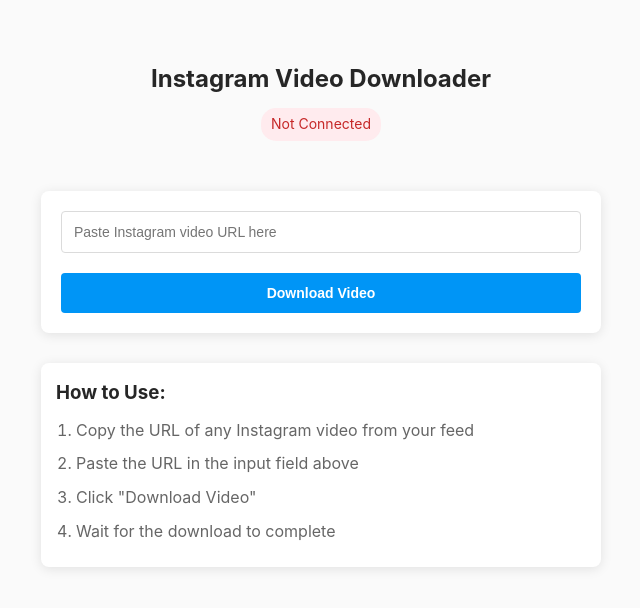
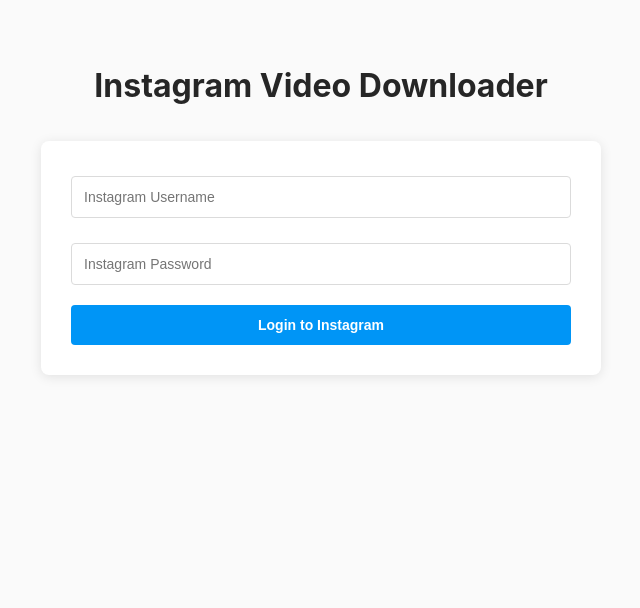
Before and after one commit to drdaga/abhaydagainsta, a Flask app: page / in a window 1280 px wide. Shown: the top 608 px of the page, without its empty margins (319-959 px from the left). Run offline with Flask 2, Linux system fonts and the light colour scheme.

Commit message:
Update index.html

```diff
--- a/templates/index.html
+++ b/templates/index.html
@@ -20,8 +20,8 @@
         body {
             font-family: -apple-system, BlinkMacSystemFont, "Segoe UI", Roboto, Helvetica, Arial, sans-serif;
             background: #fafafa;
+            color: #262626;
             line-height: 1.6;
-            color: #262626;
         }
 
         .container {
@@ -30,61 +30,39 @@
             padding: 20px;
         }
 
-        .header {
+        .login-section, .download-section {
+            background: white;
+            padding: 30px;
+            border-radius: 8px;
+            box-shadow: 0 2px 12px rgba(0, 0, 0, 0.1);
+            margin-bottom: 20px;
+        }
+
+        h1 {
             text-align: center;
+            color: #262626;
             margin-bottom: 30px;
         }
 
-        .header h1 {
-            color: #262626;
-            font-size: 24px;
-            margin-bottom: 10px;
-        }
-
-        .status-indicator {
-            display: inline-block;
-            padding: 5px 10px;
-            border-radius: 15px;
-            font-size: 14px;
+        .form-group {
             margin-bottom: 20px;
         }
 
-        .status-online {
-            background-color: #e8f5e9;
-            color: #2e7d32;
-        }
-
-        .status-offline {
-            background-color: #ffebee;
-            color: #c62828;
-        }
-
-        .download-form {
-            background: white;
-            padding: 20px;
-            border-radius: 8px;
-            box-shadow: 0 2px 12px rgba(0, 0, 0, 0.1);
-        }
-
-        .input-group {
-            margin-bottom: 20px;
-        }
-
-        input[type="text"] {
+        input {
             width: 100%;
             padding: 12px;
             border: 1px solid #dbdbdb;
             border-radius: 4px;
             font-size: 14px;
-            transition: border-color 0.3s;
+            margin-top: 5px;
         }
 
-        input[type="text"]:focus {
+        input:focus {
             border-color: var(--primary-color);
             outline: none;
         }
 
-        .button {
+        button {
             width: 100%;
             padding: 12px;
             background-color: var(--primary-color);
@@ -97,21 +75,21 @@
             transition: background-color 0.3s;
         }
 
-        .button:hover {
+        button:hover {
             background-color: #0081d6;
         }
 
-        .button:disabled {
+        button:disabled {
             background-color: #b2dffc;
             cursor: not-allowed;
         }
 
         .message {
-            margin-top: 20px;
             padding: 10px;
             border-radius: 4px;
+            margin-top: 10px;
+            display: none;
             text-align: center;
-            display: none;
         }
 
         .error {
@@ -130,7 +108,7 @@
             margin: 20px 0;
         }
 
-        .loader-spinner {
+        .spinner {
             width: 40px;
             height: 40px;
             border: 4px solid #f3f3f3;
@@ -144,109 +122,83 @@
             0% { transform: rotate(0deg); }
             100% { transform: rotate(360deg); }
         }
-
-        .instructions {
-            margin-top: 30px;
-            padding: 15px;
-            background: white;
-            border-radius: 8px;
-            box-shadow: 0 2px 12px rgba(0, 0, 0, 0.1);
-        }
-
-        .instructions h3 {
-            color: #262626;
-            margin-bottom: 10px;
-        }
-
-        .instructions ol {
-            padding-left: 20px;
-        }
-
-        .instructions li {
-            margin-bottom: 8px;
-            color: #666;
-        }
     </style>
 </head>
 <body>
     <div class="container">
-        <div class="header">
-            <h1>Instagram Video Downloader</h1>
-            <div id="status" class="status-indicator status-offline">Checking Status...</div>
+        <h1>Instagram Video Downloader</h1>
+
+        <div class="login-section" id="loginSection">
+            <form id="loginForm" onsubmit="handleLogin(event)">
+                <div class="form-group">
+                    <input type="text" id="username" placeholder="Instagram Username" required>
+                </div>
+                <div class="form-group">
+                    <input type="password" id="password" placeholder="Instagram Password" required>
+                </div>
+                <button type="submit">Login to Instagram</button>
+            </form>
+            <div class="message" id="loginMessage"></div>
         </div>
 
-        <div class="download-form">
+        <div class="download-section" id="downloadSection" style="display: none;">
             <form id="downloadForm" onsubmit="handleDownload(event)">
-                <div class="input-group">
-                    <input type="text"
-                           id="videoUrl"
-                           name="url"
-                           placeholder="Paste Instagram video URL here"
-                           required>
+                <div class="form-group">
+                    <input type="url" id="videoUrl" placeholder="Paste Instagram video URL here" required>
                 </div>
-                <button type="submit" class="button" id="downloadButton">Download Video</button>
+                <button type="submit">Download Video</button>
             </form>
-
             <div class="loader" id="loader">
-                <div class="loader-spinner"></div>
+                <div class="spinner"></div>
                 <p>Downloading video...</p>
             </div>
-
-            <div class="message" id="message"></div>
-        </div>
-
-        <div class="instructions">
-            <h3>How to Use:</h3>
-            <ol>
-                <li>Copy the URL of any Instagram video from your feed</li>
-                <li>Paste the URL in the input field above</li>
-                <li>Click "Download Video"</li>
-                <li>Wait for the download to complete</li>
-            </ol>
+            <div class="message" id="downloadMessage"></div>
         </div>
     </div>
 
     <script>
-        // Check login status on page load
-        window.onload = async function() {
+        async function handleLogin(event) {
+            event.preventDefault();
+            const username = document.getElementById('username').value;
+            const password = document.getElementById('password').value;
+            const loginMessage = document.getElementById('loginMessage');
+
             try {
-                const response = await fetch('/status');
+                const response = await fetch('/login', {
+                    method: 'POST',
+                    headers: {
+                        'Content-Type': 'application/json',
+                    },
+                    body: JSON.stringify({ username, password })
+                });
+
                 const data = await response.json();
-                updateStatus(data.logged_in);
+                if (response.ok) {
+                    document.getElementById('loginSection').style.display = 'none';
+                    document.getElementById('downloadSection').style.display = 'block';
+                    showMessage(loginMessage, 'Login successful!', 'success');
+                } else {
+                    showMessage(loginMessage, data.error, 'error');
+                }
             } catch (error) {
-                updateStatus(false);
-            }
-        };
-
-        function updateStatus(isLoggedIn) {
-            const statusElement = document.getElementById('status');
-            if (isLoggedIn) {
-                statusElement.textContent = 'Connected to Instagram';
-                statusElement.className = 'status-indicator status-online';
-            } else {
-                statusElement.textContent = 'Not Connected';
-                statusElement.className = 'status-indicator status-offline';
+                showMessage(loginMessage, 'Login failed. Please try again.', 'error');
             }
         }
 
         async function handleDownload(event) {
             event.preventDefault();
+            const url = document.getElementById('videoUrl').value;
+            const loader = document.getElementById('loader');
+            const downloadMessage = document.getElementById('downloadMessage');
 
-            const form = document.getElementById('downloadForm');
-            const button = document.getElementById('downloadButton');
-            const loader = document.getElementById('loader');
-            const message = document.getElementById('message');
-            const url = document.getElementById('videoUrl').value;
-
-            // Reset UI
-            message.style.display = 'none';
-            button.disabled = true;
             loader.style.display = 'block';
-
             try {
                 const response = await fetch('/download', {
                     method: 'POST',
-                    body: new FormData(form)
+                    headers: {
+                        'Content-Type': 'application/json',
+                    },
+                    body: JSON.stringify({ url })
                 });
 
                 if (response.ok) {
@@ -258,26 +210,24 @@
                     document.body.appendChild(a);
                     a.click();
                     window.URL.revokeObjectURL(downloadUrl);
-                    showMessage('Video downloaded successfully!', 'success');
+                    showMessage(downloadMessage, 'Download successful!', 'success');
                 } else {
-                    const error = await response.json();
-                    showMessage(error.error || 'Download failed', 'error');
+                    const data = await response.json();
+                    showMessage(downloadMessage, data.error, 'error');
                 }
             } catch (error) {
-                showMessage('An error occurred while downloading', 'error');
+                showMessage(downloadMessage, 'Download failed. Please try again.', 'error');
             } finally {
-                button.disabled = false;
                 loader.style.display = 'none';
             }
         }
 
-        function showMessage(text, type) {
-            const message = document.getElementById('message');
-            message.textContent = text;
-            message.className = `message ${type}`;
-            message.style.display = 'block';
+        function showMessage(element, text, type) {
+            element.textContent = text;
+            element.className = `message ${type}`;
+            element.style.display = 'block';
             setTimeout(() => {
-                message.style.display = 'none';
+                element.style.display = 'none';
             }, 5000);
         }
     </script>
```
